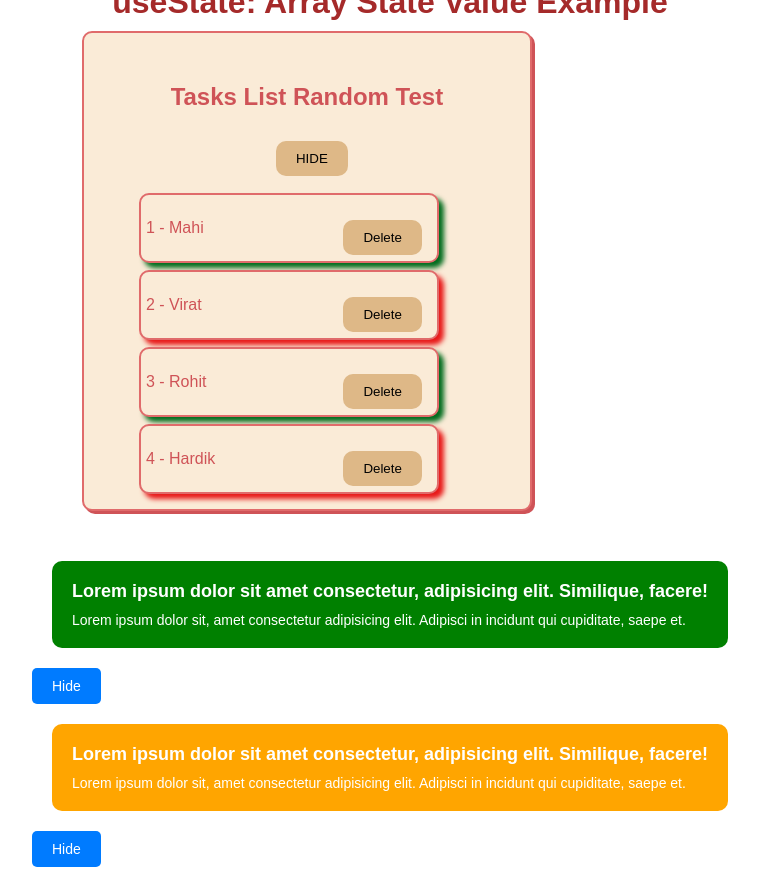
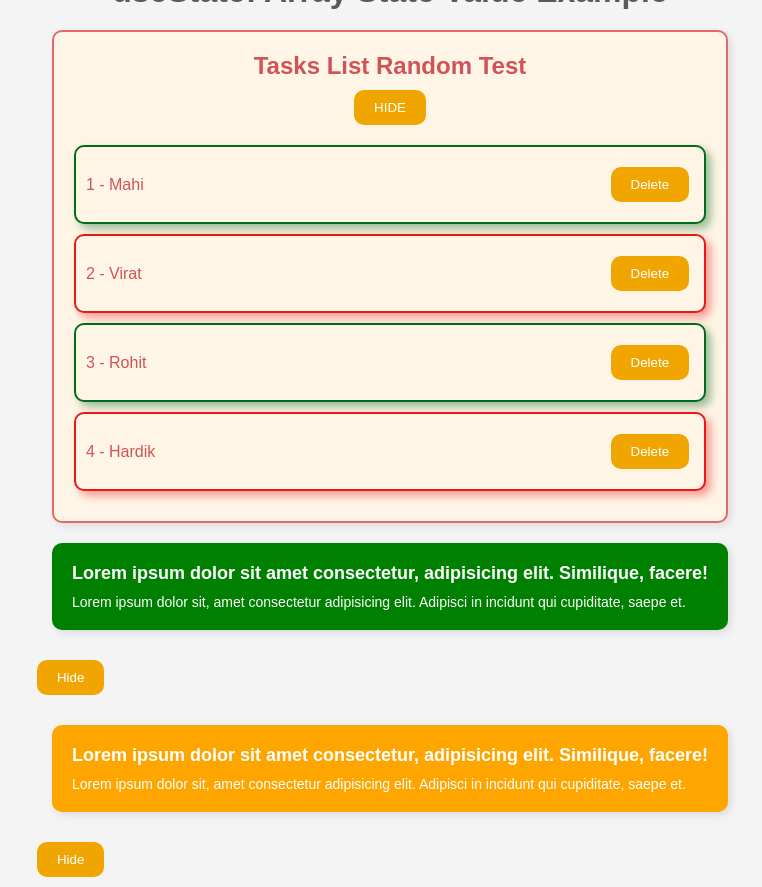
Before and after one commit to NiharikaKolisetty/taskmate, a React (Create React App) app: page / in a window 1280 px wide. Shown: the whole page, without its empty margins (250-1012 px from the left). Built offline with nearby package versions, Linux system fonts and the light colour scheme.

Commit message:
9th commit

```diff
--- a/src/App.css
+++ b/src/App.css
@@ -11,138 +11,113 @@
   justify-content: center;
   align-items: center;
   height: 100vh;
+  background-color: #f4f4f4;
 }
 
 /* Heading styles */
 h1 {
   text-align: center;
   margin-top: 10px;
-    color: brown;
+  color: #5a5a5a;
 }
 
 /* Box styles */
 .box {
-    padding: 50px;
-    margin: 50px;
-    height: 200px;
-    width: 200px;
-    border: 2px solid rgb(224, 107, 107);
+  padding: 20px;
+  margin: 20px;
+  border: 2px solid #e06b6b;
   border-radius: 10px;
-    background-color: antiquewhite;
-    color: rgb(207, 83, 87);
+  background-color: #fff5e6;
+  color: #cf5357;
   text-align: center;
-    box-shadow: 3px 3px;
+  box-shadow: 3px 3px 8px rgba(0, 0, 0, 0.1);
 }
 
-  /* Box1 styles */
 .box1 {
-    padding: 50px;
-    margin: 50px;
-    height: 480px;
-    width: 450px;
-    margin-top: 10px;
-    border: 2px solid rgb(224, 107, 107);
+  padding: 20px;
+  margin: 20px;
+  border: 2px solid #e06b6b;
   border-radius: 10px;
-    background-color: antiquewhite;
-    color: rgb(207, 83, 87);
+  background-color: #fff5e6;
+  color: #cf5357;
   text-align: center;
-    box-shadow: 3px 3px;
+  box-shadow: 3px 3px 8px rgba(0, 0, 0, 0.1);
 }
 
 /* List item styles within Box1 */
 .box1 li {
   list-style-type: none;
-    text-align: left;
-    align-items: center;
-    justify-content: center;
-    padding: 5px;
-    height: 70px;
-    width: 300px;
-    margin: 7px 5px;
-    border: 2px solid rgb(224, 107, 107);
+  padding: 10px;
+  margin: 10px 0;
+  border: 2px solid #e06b6b;
   border-radius: 10px;
-    background-color: antiquewhite;
-    color: rgb(207, 83, 87);
-    box-shadow: 3px 3px;
+  background-color: #fff5e6;
+  color: #cf5357;
+  box-shadow: 3px 3px 8px rgba(0, 0, 0, 0.1);
   display: flex;
   justify-content: space-between;
+  align-items: center;
+}
+
+.box1 li.completed {
+  border-color: #026c1e;
+  box-shadow: 5px 5px 8px rgba(2, 108, 30, 0.4);
+}
+
+.box1 li.incomplete {
+  border-color: #e81919;
+  box-shadow: 5px 5px 8px rgba(232, 25, 25, 0.4);
 }
 
 /* Button styles */
-  .box button, .box1 button {
+.box button, .box1 button, .toggle-button {
   padding: 10px 20px;
-    background-color: burlywood;
+  background-color: #f0a500;
   border: none;
   border-radius: 10px;
-    margin: 30px 10px 10px 20px;
+  margin: 10px 5px;
+  cursor: pointer;
+  color: white;
+  transition: background-color 0.3s, color 0.3s;
 }
 
-  .box button:hover, .box1 button:hover {
-    color: rgb(232, 25, 25);
+.box button:hover, .box1 button:hover, .toggle-button:hover {
+  color: #e81919;
   background-color: coral;
 }
 
 /* Task completion styles */
-  .box1 li.completed {
-    box-shadow: rgb(2, 108, 30) 5px 5px 5px;
+.hidden {
+  display: none;
 }
 
-  .box1 li.incomplete {
-    box-shadow: rgb(232, 25, 25) 5px 5px 5px;
-  }
-
-
+/* BoxCard styles */
 .box-card {
   border-radius: 10px;
   padding: 20px;
   margin: 20px;
   color: white;
+  box-shadow: 3px 3px 8px rgba(0, 0, 0, 0.1);
 }
 
-  /* Success result styles */
 .box-card.success {
   background-color: green;
 }
 
-  /* Warning result styles */
 .box-card.warning {
   background-color: orange;
 }
 
-  /* Error result styles */
 .box-card.error {
   background-color: red;
 }
 
-  /* Title styles */
 .box-card .title {
   font-size: 18px;
   font-weight: bold;
   margin-bottom: 10px;
 }
 
-  /* Description styles */
 .box-card .description {
   font-size: 14px;
 }
-
-  /* Hidden class to hide the component */
-  .hidden {
-    display: none;
-  }
-
-  .toggle-button {
-    margin: 10px 0;
-    padding: 10px 20px;
-    background-color: #007bff;
-    color: white;
-    border: none;
-    border-radius: 5px;
-    cursor: pointer;
-    font-size: 14px;
-    display: block;
-  }
-
-  .toggle-button:hover {
-    background-color: #0056b3;
-  }
--- a/src/App.js
+++ b/src/App.js
@@ -1,5 +1,5 @@
+import React from 'react';
 import Header from "./components/Header";
-
 import "./App.css";
 import TaskList from "./components/TaskList";
 
--- a/src/components/BoxCard.js
+++ b/src/components/BoxCard.js
@@ -1,14 +1,17 @@
-import { useState } from "react"
-const BoxCard = ({result,children}) => {
-    const[show, setShow] = useState(true);
+import { useState } from "react";
+
+const BoxCard = ({ result, children }) => {
+  const [show, setShow] = useState(true);
   return (
-    <div className={show? " ": "hidden"}>
+    <div className={show ? "" : "hidden"}>
       <div className={`box-card ${result}`}>
         {children}
       </div>
-      <button className="toggle-button" onClick={()=> setShow(!show)}>Hide</button>
+      <button className="toggle-button" onClick={() => setShow(!show)}>
+        {show ? "Hide" : "Show"}
+      </button>
     </div>
-  )
+  );
 }
 
-export default BoxCard
+export default BoxCard;
--- a/src/components/Header.js
+++ b/src/components/Header.js
@@ -1,37 +1,15 @@
-// import "./headerCss.css";
-// import Logo from "../assets/logo.png";
-// const Header = () => {
-//   return (
-//     <>
-//       <div className="header">
-//         <img alt=" " src={Logo}></img>
-//         <h1>This is Header section</h1>
-//         <div className="links">
-//           <a href="/">Link</a>
-//           <a href="/">Link</a>
-//           <a href="/">Link</a>
-//           <a href="/">Link</a>
-//         </div>
-//       </div>
-//     </>
-//   );
-// };
-
-// export default Header;
-
-// mutliple components & props
 import Logo from "../assets/logo.png";
 import "./headerCss.css";
+
 const Header = () => {
   return (
     <div>
-        <div className="header-nav ">
-        <img src={Logo} alt=""/>
+      <div className="header-nav">
+        <img src={Logo} alt="Logo" />
         <a href="/">Home</a>
-        </div>
-
+      </div>
     </div>
-  )
+  );
 }
 
-export default Header
+export default Header;
--- a/src/components/TaskList.js
+++ b/src/components/TaskList.js
@@ -21,7 +21,7 @@ const TaskList = (props) => {
       <h1>useState: Array State Value Example</h1>
       <div className="box1">
         <h2>Tasks List {props.title} {props.subTitle}</h2>
-        <button onClick={() => setShow(!show)}>HIDE</button>
+        <button onClick={() => setShow(!show)}>{show ? "HIDE" : "SHOW"}</button>
         <ul>
           {show && tasks.map((task) => (
             <TaskCard key={task.id} task={task} handleDel={handleDel} />
--- a/src/components/headerCss.css
+++ b/src/components/headerCss.css
@@ -4,12 +4,14 @@
   align-items: center;
   background-color: black;
   padding: 10px 20px;
+  box-shadow: 0 4px 8px rgba(0, 0, 0, 0.2);
+  width: 100%; /* Ensure navbar spans full width */
 }
 
 /* Logo image */
 .header-nav img {
   height: 30px;
-    margin-right: 20px;
+  margin-right: 10px; /* Adjust spacing between logo and link */
 }
 
 /* Navbar links */
@@ -17,9 +19,9 @@
   color: white;
   text-decoration: none;
   margin-left: 20px;
+  transition: color 0.3s;
 }
 
-  /* Additional styles for better appearance */
 .header-nav a:hover {
   color: #f0a500;
 }
```
Also changed, not shown: src/components/TaskCard.js (indentation only). Lines whose indentation alone changed are shown as unchanged.
